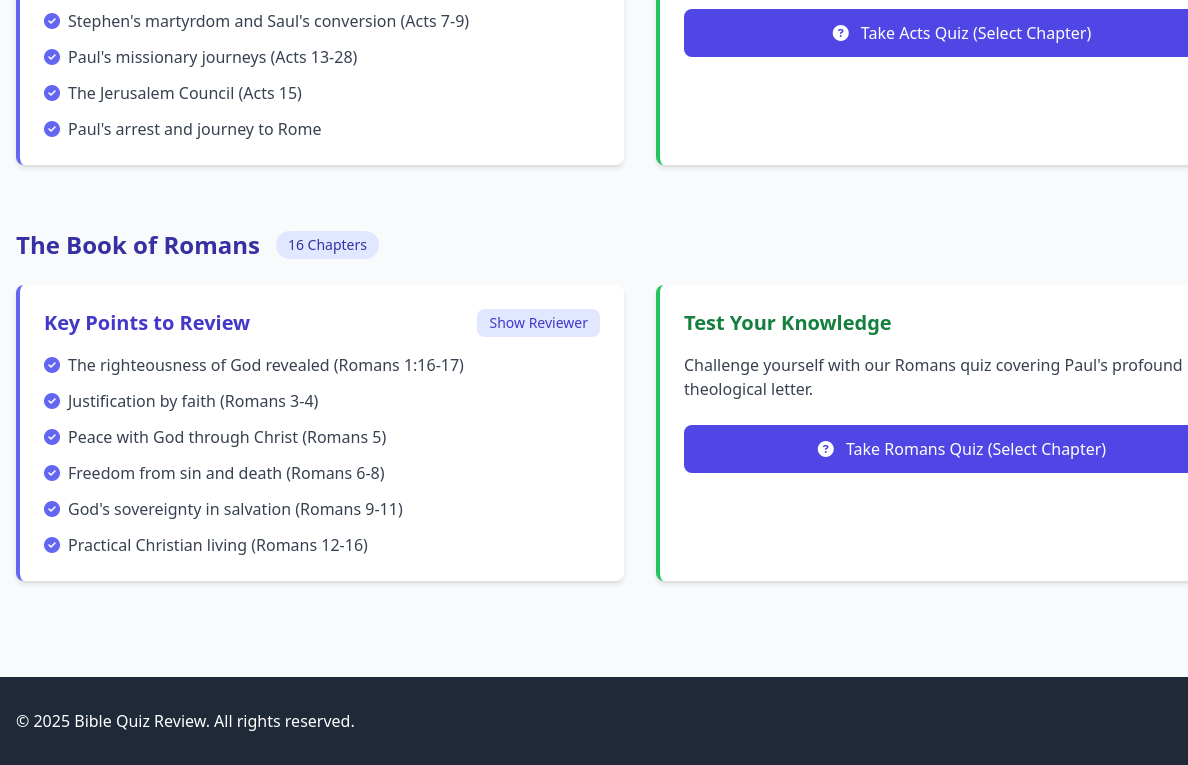
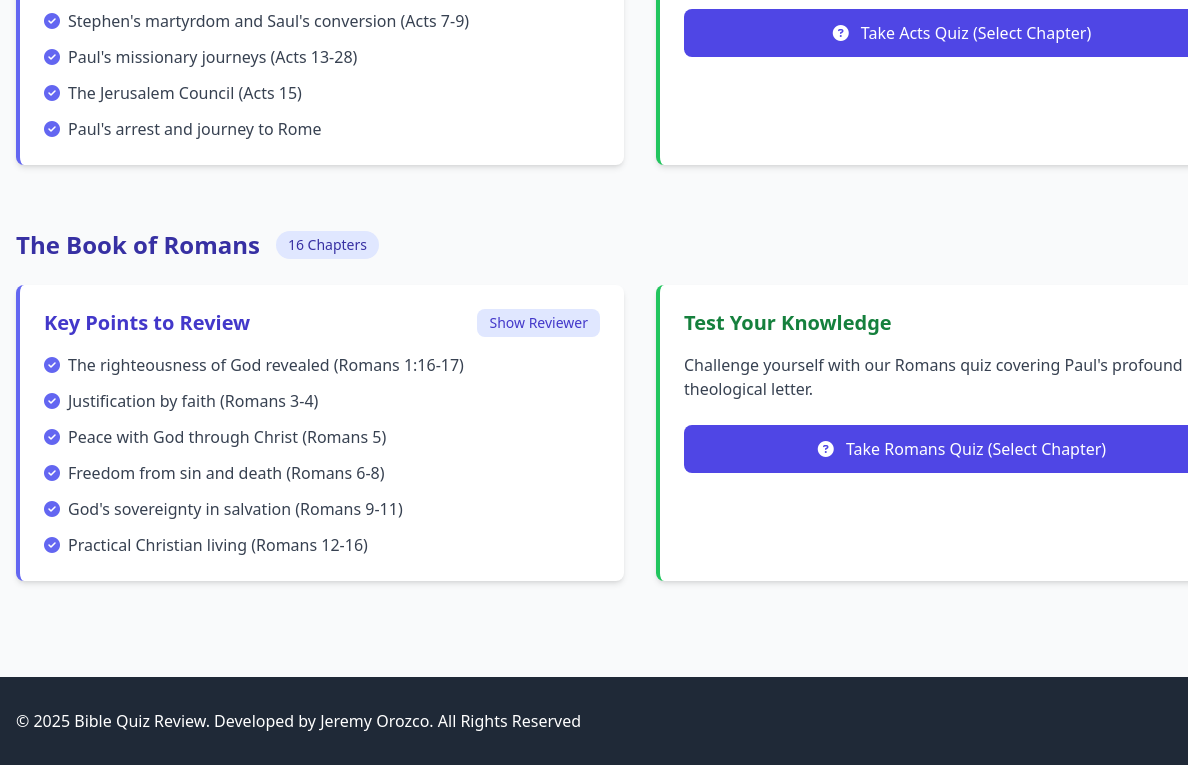
Before and after one commit to jeremy062006/acts-romans, a plain HTML site: page index.html in a window 1280 px wide. Shown: the part 459-1224 px from the top of the page, 0-1188 px from the left. Drawn offline with nearby package versions, Linux system fonts and the light colour scheme.

Commit message:
Update index.html

```diff
--- a/index.html
+++ b/index.html
@@ -175,7 +175,7 @@
         <div class="container mx-auto px-4">
             <div class="flex flex-col md:flex-row justify-between items-center">
                 <div class="mb-4 md:mb-0">
-                    <p>&copy; 2025 Bible Quiz Review. All rights reserved.</p>
+                    <p>&copy; 2025 Bible Quiz Review. Developed by Jeremy Orozco. All Rights Reserved</p>
                 </div>
                 <div class="flex space-x-4">
                     <a href="#" class="hover:text-indigo-300 transition"><i class="fab fa-facebook-f"></i></a>
```
